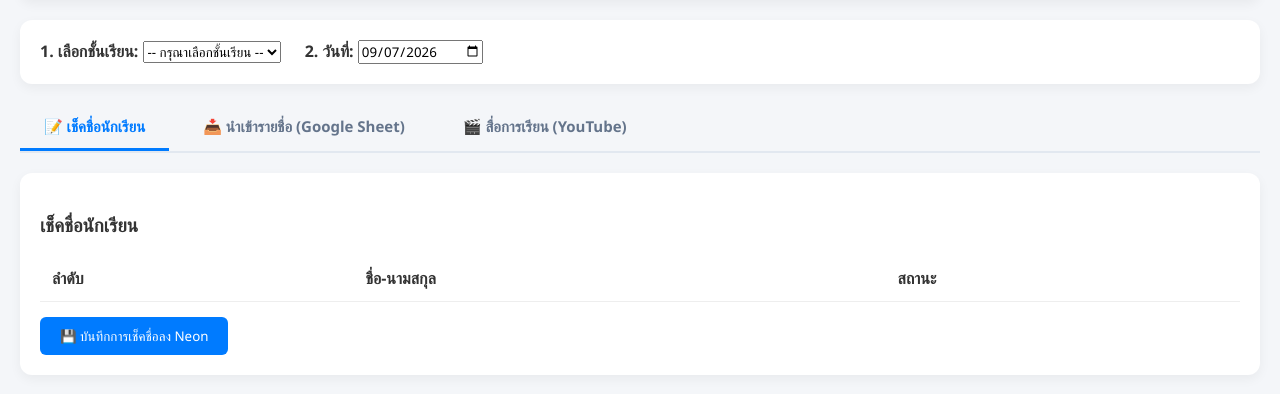
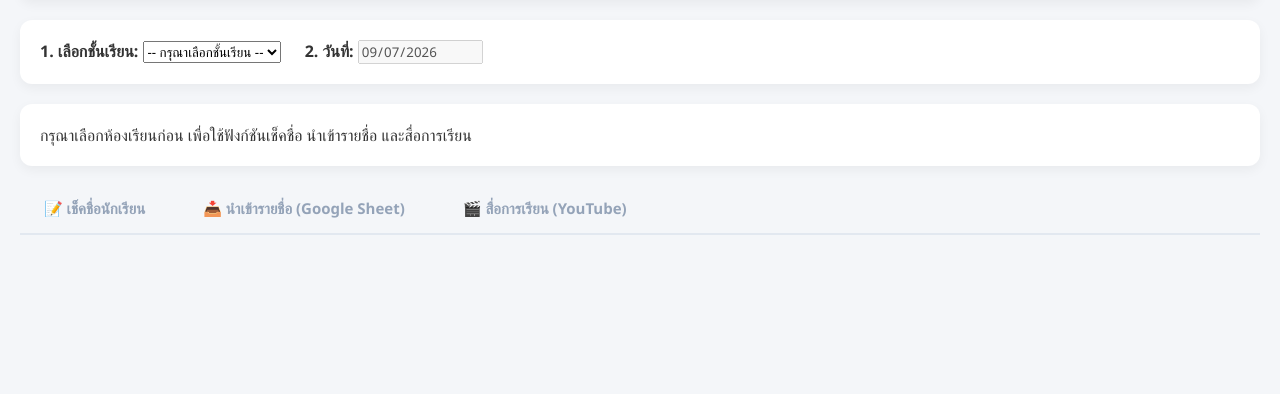
Before and after one commit to khathawutpoolperm89-coder/BTADBase, a Flask app: template templates/teacher_dashboard.html in a window 1280 px wide. Shown: the part 123-517 px from the top of the page. Run offline with Flask 3, Linux system fonts and the light colour scheme; the visitor is signed in with stand-in values (Sample User, id 1); the template is opened without the code that fills it: most values are stand-ins (such as "Sample title", 1, 10 or a date in 2020); lists and menus that the app fills with data are empty; some libraries are stand-ins or nearby versions.

Commit message:
Update teacher_dashboard.html

```diff
--- a/templates/teacher_dashboard.html
+++ b/templates/teacher_dashboard.html
@@ -11,6 +11,8 @@
         .tab-container { display: flex; gap: 10px; margin-bottom: 20px; border-bottom: 2px solid #e2e8f0; }
         .tab-btn { padding: 12px 24px; font-size: 15px; font-weight: bold; color: #64748b; background: none; border: none; border-bottom: 3px solid transparent; cursor: pointer; }
         .tab-btn.active { color: #007bff; border-bottom-color: #007bff; }
+        .tab-btn:disabled { color: #94a3b8; cursor: not-allowed; }
+        [hidden] { display: none !important; }
         .tab-content { display: none; }
         .tab-content.active { display: block; }
         table { width: 100%; border-collapse: collapse; margin-top: 10px; }
@@ -29,25 +31,28 @@
 
     <div class="card">
         <label><b>1. เลือกชั้นเรียน:</b></label>
-        <select id="classSelect" onchange="renderAttendanceTable()">
+        <select id="classSelect" onchange="selectClass()">
             <option value="">-- กรุณาเลือกชั้นเรียน --</option>
             {% for c in classes %}
                 <option value="{{ c }}">{{ c }}</option>
             {% endfor %}
         </select>
         <label style="margin-left:20px;"><b>2. วันที่:</b></label>
-        <input type="date" id="dateSelect" onchange="renderAttendanceTable()">
+        <input type="date" id="dateSelect" onchange="renderAttendanceTable()" disabled>
     </div>
+
+    <div id="classHint" class="card" role="status">กรุณาเลือกห้องเรียนก่อน เพื่อใช้ฟังก์ชันเช็คชื่อ นำเข้ารายชื่อ และสื่อการเรียน</div>
+    <p id="classContext" role="status" hidden></p>
 
     <!-- แถบเมนูแท็บ -->
     <div class="tab-container">
-        <button class="tab-btn active" onclick="switchTab('attendance', event)">📝 เช็คชื่อนักเรียน</button>
-        <button class="tab-btn" onclick="switchTab('import', event)">📥 นำเข้ารายชื่อ (Google Sheet)</button>
-        <button class="tab-btn" onclick="switchTab('media', event)">🎬 สื่อการเรียน (YouTube)</button>
+        <button class="tab-btn" disabled onclick="switchTab('attendance', event)">📝 เช็คชื่อนักเรียน</button>
+        <button class="tab-btn" disabled onclick="switchTab('import', event)">📥 นำเข้ารายชื่อ (Google Sheet)</button>
+        <button class="tab-btn" disabled onclick="switchTab('media', event)">🎬 สื่อการเรียน (YouTube)</button>
     </div>
 
     <!-- แท็บ 1: เช็คชื่อ -->
-    <div id="tab-attendance" class="tab-content active">
+    <div id="tab-attendance" class="tab-content">
         <div class="card">
             <h3>เช็คชื่อนักเรียน</h3>
             <table>
@@ -64,7 +69,7 @@
     <div id="tab-import" class="tab-content">
         <div class="card">
             <h3>📥 นำเข้ารายชื่อนักเรียนเข้า Neon DB</h3>
-            <p style="color:#666; font-size:14px;">วางลิงก์ Google Sheet ที่ตั้งค่าแชร์เป็น "ทุกคนที่มีลิงก์" (ต้องมี Column: student_id, fullname, class)</p>
+            <p style="color:#666; font-size:14px;">วางลิงก์ Google Sheet ที่ตั้งค่าแชร์เป็น "ทุกคนที่มีลิงก์" (ต้องมี Column: student_id, fullname, class — นำเข้าเฉพาะแถวที่ class ตรงกับห้องที่เลือก)</p>
             <div style="display:flex; gap:10px;">
                 <input type="text" id="sheetUrlInput" placeholder="วางลิงก์ Google Sheet..." style="flex:1; padding:10px; border-radius:6px; border:1px solid #ccc;">
                 <button onclick="submitImportSheet()" style="background:#28a745; color:white; border:none; padding:10px 20px; border-radius:6px; cursor:pointer;">นำเข้าข้อมูล</button>
@@ -92,9 +97,41 @@
 
     document.addEventListener("DOMContentLoaded", function() {
         document.getElementById('dateSelect').valueAsDate = new Date();
+        document.getElementById('classSelect').value = '';
+        selectClass();
     });
 
+    function requireClass() {
+        if (document.getElementById('classSelect').value) return true;
+        Swal.fire('เลือกห้องเรียนก่อน', 'กรุณาเลือกห้องเรียนเพื่อใช้งานฟังก์ชันนี้', 'warning');
+        document.getElementById('classSelect').focus();
+        return false;
+    }
+
+    function selectClass() {
+        const selectedClass = document.getElementById('classSelect').value;
+        const ready = Boolean(selectedClass);
+        document.getElementById('dateSelect').disabled = !ready;
+        document.getElementById('classHint').hidden = ready;
+        const context = document.getElementById('classContext');
+        context.hidden = !ready;
+        context.textContent = `ห้องที่เลือก: ${selectedClass} — เลือกฟังก์ชันที่ต้องการใช้งาน`;
+        document.querySelectorAll('.tab-btn').forEach(el => {
+            el.disabled = !ready;
+            el.classList.remove('active');
+        });
+        document.querySelectorAll('.tab-content').forEach(el => {
+            el.classList.remove('active');
+            el.querySelectorAll('input, button, select').forEach(control => control.disabled = !ready);
+        });
+        ['sheetUrlInput', 'mediaSubject', 'mediaTitle', 'mediaUrl'].forEach(id => document.getElementById(id).value = '');
+        document.getElementById('importResult').textContent = '';
+        renderAttendanceTable();
+        if (ready) switchTab('attendance', {currentTarget: document.querySelector('.tab-btn')});
+    }
+
     function switchTab(tabName, event) {
+        if (!requireClass()) return;
         document.querySelectorAll('.tab-content').forEach(el => el.classList.remove('active'));
         document.querySelectorAll('.tab-btn').forEach(el => el.classList.remove('active'));
         document.getElementById(`tab-${tabName}`).classList.add('active');
@@ -125,6 +162,7 @@
     }
 
     function saveAttendance() {
+        if (!requireClass()) return;
         const selectedDate = document.getElementById('dateSelect').value;
         const selectedClass = document.getElementById('classSelect').value;
         const rows = document.querySelectorAll('#studentTableBody tr');
@@ -143,10 +181,11 @@
             body: JSON.stringify({ date: selectedDate, class: selectedClass, records: records })
         })
         .then(res => res.json())
-        .then(data => Swal.fire('สำเร็จ', data.message, 'success'));
+        .then(data => Swal.fire(data.success ? 'สำเร็จ' : 'เกิดข้อผิดพลาด', data.message, data.success ? 'success' : 'error'));
     }
 
     function submitImportSheet() {
+        if (!requireClass()) return;
         const url = document.getElementById('sheetUrlInput').value;
         const resultDiv = document.getElementById('importResult');
         resultDiv.innerHTML = '⏳ กำลังนำเข้าข้อมูล...';
@@ -154,7 +193,7 @@
         fetch('/api/import_students_sheet', {
             method: 'POST',
             headers: {'Content-Type': 'application/json'},
-            body: JSON.stringify({ sheet_url: url })
+            body: JSON.stringify({ sheet_url: url, class: document.getElementById('classSelect').value })
         })
         .then(res => res.json())
         .then(data => {
@@ -168,6 +207,7 @@
     }
 
     function uploadMedia() {
+        if (!requireClass()) return;
         fetch('/save_media', {
             method: 'POST',
             headers: {'Content-Type': 'application/json'},
@@ -179,7 +219,7 @@
             })
         })
         .then(res => res.json())
-        .then(data => Swal.fire('สำเร็จ', data.message, 'success'));
+        .then(data => Swal.fire(data.success ? 'สำเร็จ' : 'เกิดข้อผิดพลาด', data.message, data.success ? 'success' : 'error'));
     }
 </script>
 </body>
```
